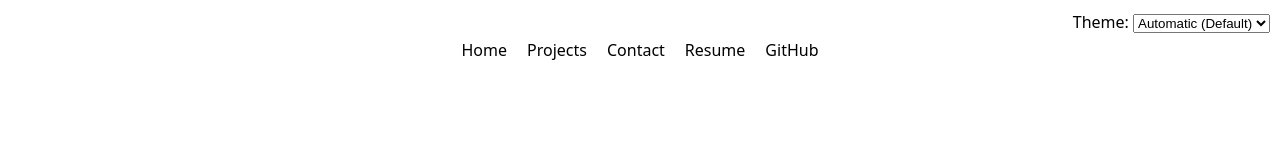
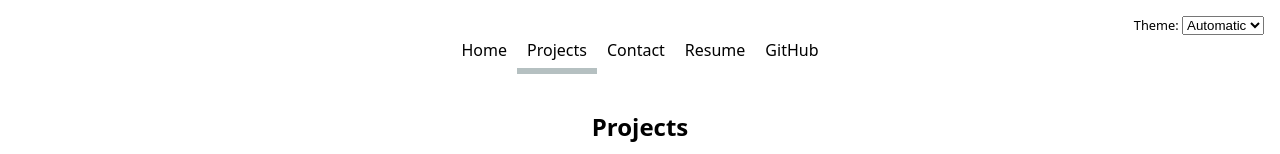
Before and after one commit to alisoncher/my-portfolio, a SvelteKit app: page /projects in a window 1280 px wide. Shown: the top 154 px of the page. Built offline with nearby package versions, Linux system fonts and the light colour scheme.

Commit message:
navigation bar

```diff
--- a/src/routes/projects/+page.svelte
+++ b/src/routes/projects/+page.svelte
@@ -1,4 +1,8 @@
-<nav>
+<svelte:head>
+  <title>Projects</title>
+</svelte:head>
+
+<!-- <nav>
     <ul>
         <form id="color-scheme-form">
             <label for="color-scheme-select">Theme:</label>
@@ -9,7 +13,7 @@
                 </select>
         </form>
     </ul>
-</nav>
+</nav>  -->
 
 <h1>Projects</h1>
 
--- a/static/global.js
+++ b/static/global.js
@@ -1,11 +1,80 @@
 console.log('IT’S ALIVE!');
 
+document.addEventListener("DOMContentLoaded", () => {
+document.body.insertAdjacentHTML(
+    'afterbegin',
+    `
+    <label class="color-scheme" style="position: absolute; top: 1rem; right: 1rem; font-size: 80%;">
+        Theme:
+        <select id="color-scheme-selector">
+            <option value="light dark">Automatic</option>
+            <option value="light">Light</option>
+            <option value="dark">Dark</option>
+        </select>
+    </label>
+    `
+);
 
+
+ // Get the select element and the root element (HTML)
+//  const colorSchemeSelect = document.getElementById('color-scheme-select');
+//  const root = document.documentElement;
+
+const select = document.querySelector("#color-scheme-selector")
+
+
+ // Helper function to set the color scheme
+ function setColorScheme(scheme) {
+    //  if (scheme === 'auto') {
+    //      root.style.colorScheme = 'light dark'; // Use OS preference
+    //  } else {
+    //      root.style.colorScheme = scheme; // 'light' or 'dark'
+    // }
+
+    document.documentElement.style.setProperty("color-scheme", scheme);
+    localStorage.colorScheme=scheme;
+ }
+
+ if ("colorScheme" in localStorage) {
+    select.value=localStorage.colorScheme;
+    setColorScheme(localStorage.colorScheme);
+ }
+
+ select.addEventListener("input", event => {
+    const scheme = event.target.value;
+    setColorScheme(scheme);
+ });
+
+ // Set the initial color scheme to 'auto'
+//  setColorScheme('auto');
+
+
+
+//  function applyColorScheme(scheme) {
+//      document.documentElement.style.colorScheme = scheme;
+//  }
+
+//  // Event listener for dropdown changes
+//  colorSchemeSelect.addEventListener("change", (event) => {
+//      const selectedScheme = event.target.value;
+//      localStorage.colorScheme = selectedScheme; // Save to localStorage
+//      applyColorScheme(selectedScheme); // Apply the selected color scheme
+//  });
+
+//  // Read and apply the saved color scheme on page load
+//  window.addEventListener("DOMContentLoaded", () => {
+//      const savedScheme = localStorage.colorScheme || "auto"; // Default to 'auto'
+//      applyColorScheme(savedScheme); // Apply the saved color scheme
+//      colorSchemeSelect.value = savedScheme; // Update the dropdown value
+//  });
+
+
+//add nav menu//
 let pages = [
-    { url: '', title: 'Home' },
-    { url: 'projects/', title: 'Projects' },
-    { url: 'contact/', title: 'Contact' },
-    { url: 'resume/', title: 'Resume' },
+    { url: '.', title: 'Home' },
+    { url: 'projects', title: 'Projects' },
+    { url: 'contact', title: 'Contact' },
+    { url: 'resume', title: 'Resume' },
     { url: 'https://github.com/alisoncher', title: 'GitHub', external: true } // External link
 ];
 
@@ -20,15 +89,16 @@ const ARE_WE_HOME = document.documentElement.classList.contains('home');
 for (let p of pages) {
     let url = p.url;
     let title = p.title;
-    let isExternal = p.external || false;
+    // let isExternal = p.external || false;
 
     // Modify the URL if we are not on the home page
-    url = !ARE_WE_HOME && !isExternal && !url.startsWith('http') ? '../' + url : url;
+    // url = !ARE_WE_HOME && !isExternal && !url.startsWith('http') ? '../' + url : url;
 
     // Create a new <a> element
     let a = document.createElement('a');
     a.href = url;
     a.textContent = title;
+    nav.append(a);
 
     if (a.host === location.host && a.pathname === location.pathname) {
         a.classList.add('current');
@@ -37,63 +107,6 @@ for (let p of pages) {
     // Add current class if this is the current page
     a.classList.toggle('current', a.host === location.host && a.pathname === location.pathname);
 
-    nav.append(a);
 }
 
-
-
-
-  // Get the select element and the root element (HTML)
-const colorSchemeSelect = document.getElementById('color-scheme-select');
-const root = document.documentElement;
-
-// document.addEventListener("DOMContentLoaded", () => {
-//     // Color scheme selector
-//     document.body.insertAdjacentHTML(
-//         'afterbegin',
-//         `
-//         <label class="color-scheme" style="position: absolute; top: 1rem; right: 1rem; font-size: 80%;">
-//             Theme:
-//             <select id="color-scheme-selector">
-//                 <option value="light dark">Automatic</option>
-//                 <option value="light">Light</option>
-//                 <option value="dark">Dark</option>
-//             </select>
-//         </label>
-//         `
-//     );
-
-// Helper function to set the color scheme
-function setColorScheme(scheme) {
-    if (scheme === 'auto') {
-        root.style.colorScheme = 'light dark'; // Use OS preference
-    } else {
-        root.style.colorScheme = scheme; // 'light' or 'dark'
-    }
-}
-
-// Set the initial color scheme to 'auto'
-setColorScheme('auto');
-
-// Add an event listener to update the color scheme when the user selects a new option
-// colorSchemeSelect.addEventListener('change', (event) => {
-//     setColorScheme(event.target.value);
-// });
-
-function applyColorScheme(scheme) {
-    document.documentElement.style.colorScheme = scheme;
-}
-
-// Event listener for dropdown changes
-colorSchemeSelect.addEventListener("change", (event) => {
-    const selectedScheme = event.target.value;
-    localStorage.colorScheme = selectedScheme; // Save to localStorage
-    applyColorScheme(selectedScheme); // Apply the selected color scheme
-});
-
-// Read and apply the saved color scheme on page load
-window.addEventListener("DOMContentLoaded", () => {
-    const savedScheme = localStorage.colorScheme || "auto"; // Default to 'auto'
-    applyColorScheme(savedScheme); // Apply the saved color scheme
-    colorSchemeSelect.value = savedScheme; // Update the dropdown value
-});
+})
```
Also changed, not shown: src/routes/+page.svelte (+0 -10 lines), src/routes/contact/+page.svelte (+4 -4 lines), src/routes/resume/+page.svelte (+8 -2 lines).
